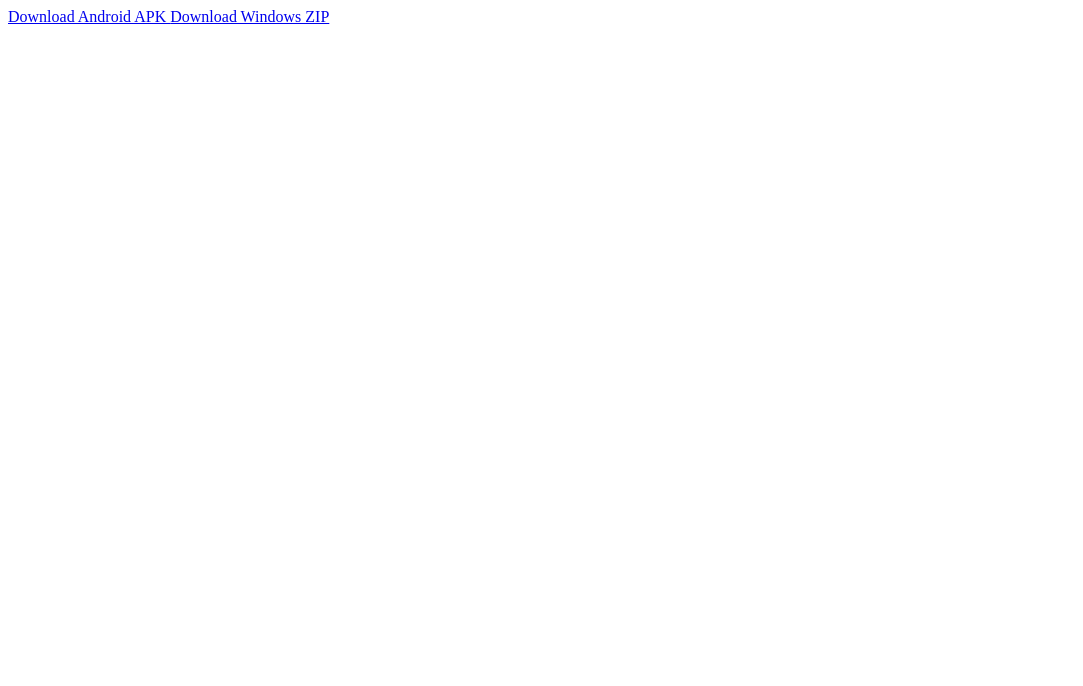
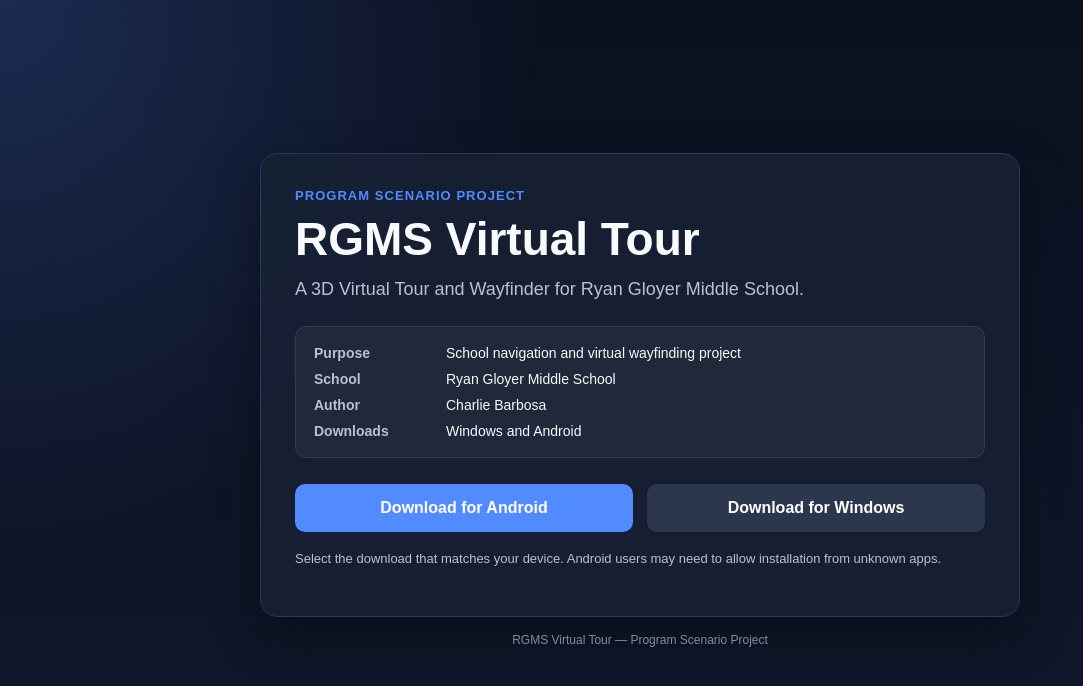
Before and after one commit to Optima-DTS/RGMS-Virtual-Tour, a plain HTML site: page index.html in a window 1280 px wide. Shown: the whole page, without its empty margins (0-1083 px from the left). Drawn offline with Linux system fonts and the light colour scheme.

Commit message:
Update index.html

```diff
--- a/index.html
+++ b/index.html
@@ -1,7 +1,219 @@
-<a href="https://github.com/Optima-DTS/RGMS-Virtual-Tour/releases/download/v1.0.0/RGMS-Tour-Android.apk">
-  Download Android APK
-</a>
+<!doctype html>
+<html lang="en">
+<head>
+  <meta charset="utf-8" />
+  <meta name="viewport" content="width=device-width, initial-scale=1" />
+  <title>RGMS Virtual Tour Downloads</title>
 
-<a href="https://github.com/Optima-DTS/RGMS-Virtual-Tour/releases/download/v1.0.0/RGMS-Tour-Windows.zip">
-  Download Windows ZIP
-</a>
+  <style>
+    :root {
+      --bg: #0f172a;
+      --card: #172033;
+      --card-border: #2b3954;
+      --text: #f8fafc;
+      --muted: #b6c2d1;
+      --accent: #528bff;
+      --accent-hover: #3f78ea;
+      --button-secondary: #2c374d;
+      --button-secondary-hover: #3a465e;
+    }
+
+    * {
+      box-sizing: border-box;
+    }
+
+    body {
+      margin: 0;
+      min-height: 100vh;
+      font-family: Arial, Helvetica, sans-serif;
+      background:
+        radial-gradient(circle at top left, rgba(82, 139, 255, 0.22), transparent 34rem),
+        linear-gradient(180deg, #0b1020 0%, var(--bg) 100%);
+      color: var(--text);
+      display: flex;
+      align-items: center;
+      justify-content: center;
+      padding: 32px 18px;
+    }
+
+    .page {
+      width: 100%;
+      max-width: 760px;
+    }
+
+    .card {
+      background: rgba(23, 32, 51, 0.94);
+      border: 1px solid var(--card-border);
+      border-radius: 18px;
+      padding: 34px;
+      box-shadow: 0 18px 45px rgba(0, 0, 0, 0.35);
+    }
+
+    .eyebrow {
+      color: var(--accent);
+      font-size: 13px;
+      font-weight: 700;
+      letter-spacing: 0.08em;
+      text-transform: uppercase;
+      margin-bottom: 12px;
+    }
+
+    h1 {
+      font-size: clamp(30px, 5vw, 46px);
+      line-height: 1.05;
+      margin: 0 0 12px;
+    }
+
+    .subtitle {
+      font-size: 18px;
+      line-height: 1.45;
+      color: var(--muted);
+      margin: 0 0 24px;
+    }
+
+    .info {
+      display: grid;
+      gap: 10px;
+      margin: 24px 0;
+      padding: 18px;
+      border-radius: 12px;
+      background: rgba(255, 255, 255, 0.045);
+      border: 1px solid rgba(255, 255, 255, 0.08);
+    }
+
+    .info-row {
+      display: grid;
+      grid-template-columns: 120px 1fr;
+      gap: 12px;
+      font-size: 14px;
+    }
+
+    .label {
+      color: var(--muted);
+      font-weight: 700;
+    }
+
+    .downloads {
+      display: grid;
+      grid-template-columns: repeat(2, minmax(0, 1fr));
+      gap: 14px;
+      margin-top: 26px;
+    }
+
+    .download-button {
+      display: block;
+      text-align: center;
+      padding: 15px 18px;
+      border-radius: 10px;
+      color: #ffffff;
+      text-decoration: none;
+      font-size: 16px;
+      font-weight: 700;
+      background: var(--accent);
+      transition: background 0.15s ease, transform 0.15s ease;
+    }
+
+    .download-button:hover {
+      background: var(--accent-hover);
+      transform: translateY(-1px);
+    }
+
+    .download-button.secondary {
+      background: var(--button-secondary);
+    }
+
+    .download-button.secondary:hover {
+      background: var(--button-secondary-hover);
+    }
+
+    .note {
+      margin-top: 18px;
+      color: var(--muted);
+      font-size: 13px;
+      line-height: 1.45;
+    }
+
+    footer {
+      margin-top: 16px;
+      text-align: center;
+      color: #7f8da3;
+      font-size: 12px;
+    }
+
+    @media (max-width: 620px) {
+      .card {
+        padding: 24px;
+      }
+
+      .downloads {
+        grid-template-columns: 1fr;
+      }
+
+      .info-row {
+        grid-template-columns: 1fr;
+        gap: 3px;
+      }
+    }
+  </style>
+</head>
+
+<body>
+  <main class="page">
+    <section class="card">
+      <div class="eyebrow">Program Scenario Project</div>
+
+      <h1>RGMS Virtual Tour</h1>
+
+      <p class="subtitle">
+        A 3D Virtual Tour and Wayfinder for Ryan Gloyer Middle School.
+      </p>
+
+      <div class="info">
+        <div class="info-row">
+          <div class="label">Purpose</div>
+          <div>School navigation and virtual wayfinding project</div>
+        </div>
+
+        <div class="info-row">
+          <div class="label">School</div>
+          <div>Ryan Gloyer Middle School</div>
+        </div>
+
+        <div class="info-row">
+          <div class="label">Author</div>
+          <div>Charlie Barbosa</div>
+        </div>
+
+        <div class="info-row">
+          <div class="label">Downloads</div>
+          <div>Windows and Android</div>
+        </div>
+      </div>
+
+      <div class="downloads">
+        <a
+          class="download-button"
+          href="https://github.com/Optima-DTS/RGMS-Virtual-Tour/releases/latest"
+        >
+          Download for Android
+        </a>
+
+        <a
+          class="download-button secondary"
+          href="https://github.com/Optima-DTS/RGMS-Virtual-Tour/releases/latest"
+        >
+          Download for Windows
+        </a>
+      </div>
+
+      <p class="note">
+        Select the download that matches your device. Android users may need to allow installation from unknown apps.
+      </p>
+    </section>
+
+    <footer>
+      RGMS Virtual Tour &mdash; Program Scenario Project
+    </footer>
+  </main>
+</body>
+</html>
```
